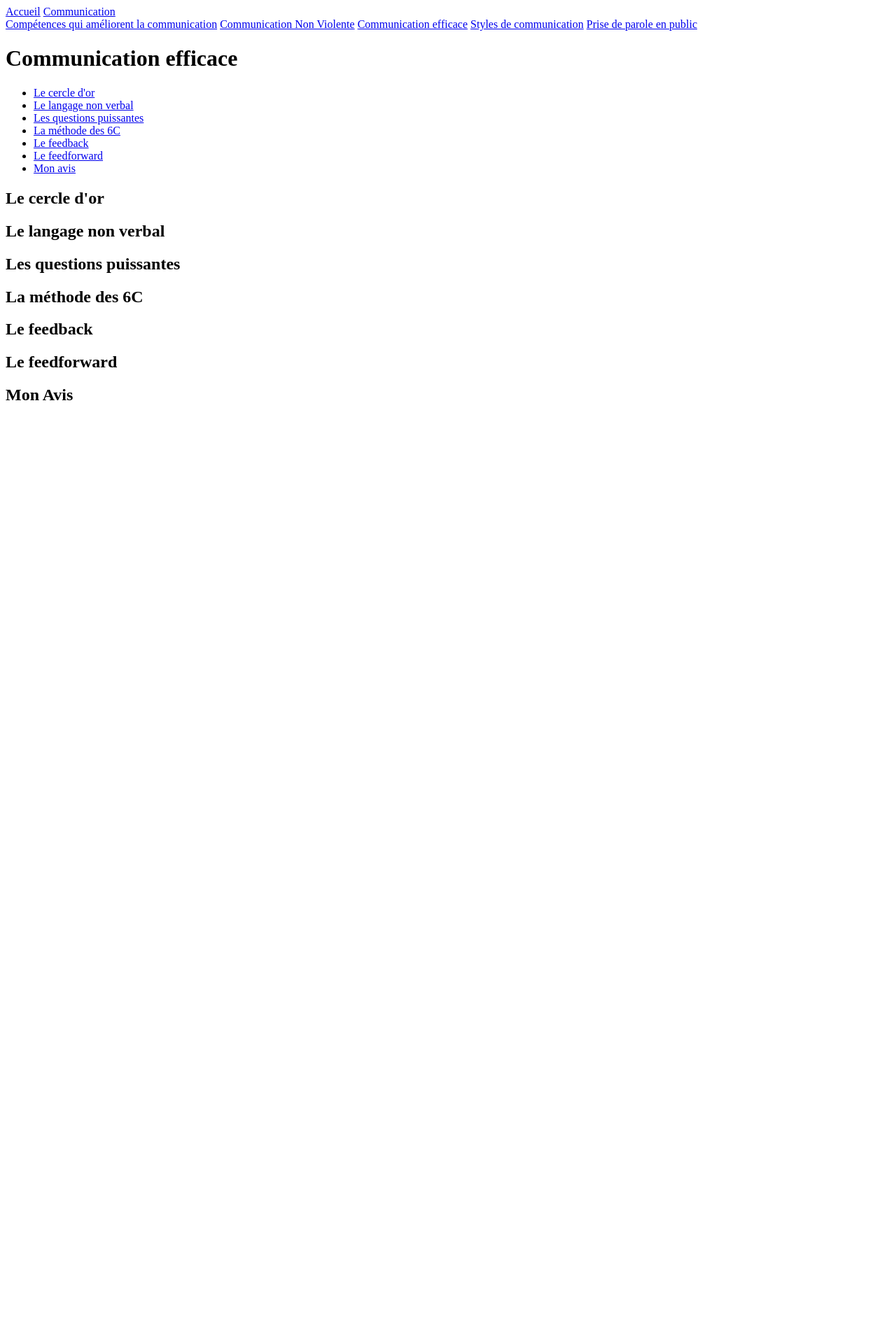
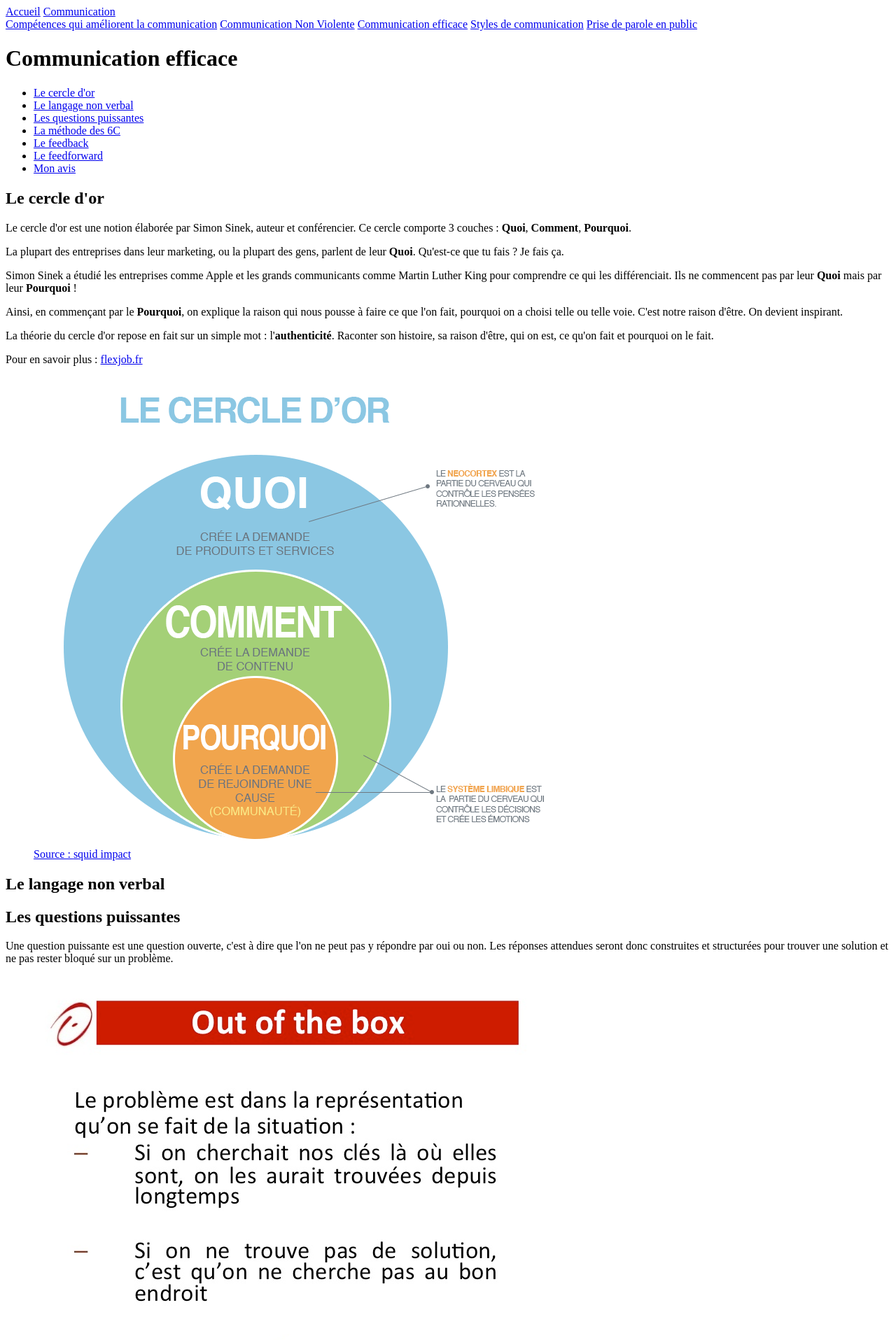
Before and after one commit to Lodipuce/Mon-Site-Portfolio, a PHP site: page /comm_efficace.php in a window 1280 px wide. Shown: the top 1915 px of the page at 70% size. Before the commit the page ends 572 px from the top, so only its background shows below. Run offline with PHP 8.4, Linux system fonts and the light colour scheme.

Commit message:
cercler d'or + questions puissantes

```diff
--- a/comm_efficace.php
+++ b/comm_efficace.php
@@ -24,6 +24,16 @@
 
         <section id="cercle">
             <h2>Le cercle d'or</h2>
+            <p>Le cercle d'or est une notion élaborée par Simon Sinek, auteur et conférencier. Ce cercle comporte 3 couches : <strong>Quoi</strong>, <strong>Comment</strong>, <strong>Pourquoi</strong>.</p>
+            <p>La plupart des entreprises dans leur marketing, ou la plupart des gens, parlent de leur <strong>Quoi</strong>. Qu'est-ce que tu fais ? Je fais ça.</p>
+            <p>Simon Sinek a étudié les entreprises comme Apple et les grands communicants comme Martin Luther King pour comprendre ce qui les différenciait. Ils ne commencent pas par leur <strong>Quoi</strong> mais par leur <strong>Pourquoi</strong> !</p>
+            <p>Ainsi, en commençant par le <strong>Pourquoi</strong>, on explique la raison qui nous pousse à faire ce que l'on fait, pourquoi on a choisi telle ou telle voie. C'est notre raison d'être. On devient inspirant.</p>
+            <p>La théorie du cercle d'or repose en fait sur un simple mot : l'<strong>authenticité</strong>. Raconter son histoire, sa raison d'être, qui on est, ce qu'on fait et pourquoi on le fait.</p>
+            <aside>Pour en savoir plus : <a href="https://flexjob.fr/why-theorie-cercle-dor-simon-sinek/" target="_blank">flexjob.fr</aside>
+            <figure>
+                <img src="./img/cercledor.png" alt="cercle d'or"/>
+                <figcaption>Source : <a href="https://www.squid-impact.fr/communiquez-ce-que-vous-etes" target="_blank">squid impact</a></figcaption>
+            </figure>
         </section>
 
         <section id="corporel">
@@ -32,6 +42,26 @@
 
         <section id="questions">
             <h2>Les questions puissantes</h2>
+            <p>Une question puissante est une question ouverte, c'est à dire que l'on ne peut pas y répondre par oui ou non. Les réponses attendues seront donc construites et structurées pour trouver une solution et ne pas rester bloqué sur un problème.</p>
+            <figure>
+                <img src="./img/thinkOutOfTheBox.jpg" alt="Penser en dehors de la boîte"/>
+                <figcaption>Source : <a href="https://pauldevaux.fr/question-puissante/" target="_blank">pauldevaux.fr</a></figcaption>
+            </figure>
+            <p>Ces questions sont impliquantes. Elles permettent de contruire un échange entre vous et votre interlocuteur.</p>
+            <figure>
+                <img src="./img/caracteristiquesQuestionsPuissantes.jpg" alt="Caractéristiques des questions puissantes"/>
+                <figcaption>Source : Deastance Services</figcaption>
+            </figure>
+            <figure>
+                <img src="./img/impactsQuestionsPuissantes.jpg" alt="Impact des questions puissantes"/>
+                <figcaption>Source : Deastance Services</figcaption>
+            </figure>
+            <p>Quelques exemples de questions puissantes :</p>
+            <figure>
+                <img src="./img/exemplesQuestionsPuissantes.jpg" alt="Exemples de questions puissantes"/>
+                <figcaption>Source : Deastance Services</figcaption>
+            </figure>
+
         </section>
 
         <section id="methode">
```
Also changed, not shown: img/caracteristiquesQuestionsPuissantes.jpg (added), img/cercledor.png (added), img/exemplesQuestionsPuissantes.jpg (added), img/impactsQuestionsPuissantes.jpg (added), img/thinkOutOfTheBox.jpg (added).
